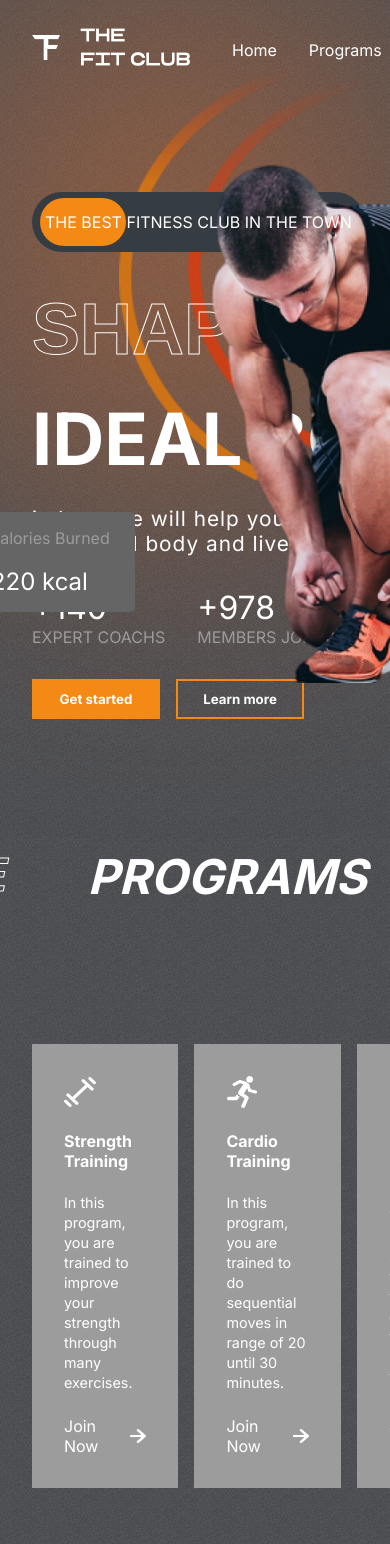
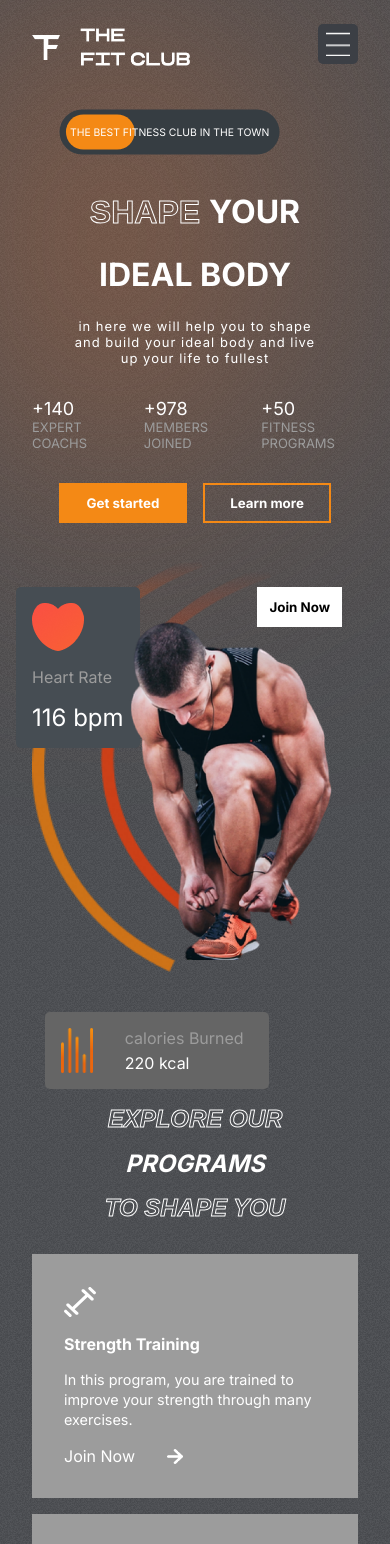
Before and after one commit to marouenmaatoug/FitClub, a React (Create React App) app: page / in a window 390 px wide. Shown: the top 1544 px of the page. Built offline with nearby package versions, Linux system fonts and the light colour scheme.

Commit message:
Responive - Mobile view

```diff
--- a/src/components/Header/Header.css
+++ b/src/components/Header/Header.css
@@ -11,3 +11,23 @@
     color: var(--orange);
     cursor: pointer;
 }
+@media screen and (max-width: 768px) {
+    .header > :nth-child(2) {
+        position: fixed;
+        right: 2rem;
+        z-index: 99;
+    }
+    .header-menu {
+        flex-direction: column;
+        background-color: var(--appColor);
+        padding: 2rem;
+    }
+    .bars {
+        width: 1.5rem;
+        height: 1.5rem;
+        background-color: var(--appColor);
+        padding: 0.5rem;
+        border-radius: 5px;
+        cursor: pointer;
+    }
+}
--- a/src/components/Header/Header.jsx
+++ b/src/components/Header/Header.jsx
@@ -1,18 +1,27 @@
-import React from "react";
+import React, { useState } from "react";
 import "./Header.css";
 import Logo from "../../assets/logo.png";
+import Bars from "../../assets/bars.png";
 
 const Header = () => {
+    const mobile = window.innerWidth <= 768 ? true : false;
+    const [menuOpened, setMenuOpened] = useState(false);
     return (
         <div className="header">
             <img src={Logo} alt="" className="logo" />
-            <ul className="header-menu">
-                <li>Home</li>
-                <li>Programs</li>
-                <li>Why us</li>
-                <li>Plans</li>
-                <li>Testimonials</li>
-            </ul>
+            {menuOpened === false && mobile === true ? (
+                <div onClick={() => setMenuOpened(true)}>
+                    <img className="bars" src={Bars} alt="" />
+                </div>
+            ) : (
+                <ul className="header-menu">
+                    <li onClick={() => setMenuOpened(false)}>Programs</li>
+                    <li onClick={() => setMenuOpened(false)}>Why us</li>
+                    <li onClick={() => setMenuOpened(false)}>Home</li>
+                    <li onClick={() => setMenuOpened(false)}>Plans</li>
+                    <li onClick={() => setMenuOpened(false)}>Testimonials</li>
+                </ul>
+            )}
         </div>
     );
 };
--- a/src/components/Hero/Hero.css
+++ b/src/components/Hero/Hero.css
@@ -169,3 +169,70 @@
     height: 30rem;
     left: 0;
 }
+@media screen and (max-width: 768px) {
+    .hero {
+        flex-direction: column;
+    }
+    .hero-blur {
+        width: 14rem;
+    }
+    .the-best-ad {
+        margin-top: 0;
+        font-size: small;
+        align-items: center;
+        transform: scale(0.8);
+    }
+    .hero-text {
+        font-size: xx-large;
+        align-items: center;
+        justify-content: center;
+    }
+    .hero-text > div:nth-of-type(3) {
+        font-size: small;
+        font-weight: 200;
+        letter-spacing: 1px;
+        text-align: center;
+    }
+    .hero-buttons {
+        justify-content: center;
+    }
+    .figures > div > span:nth-of-type(1) {
+        font-size: large;
+    }
+    .figures > div > span:nth-of-type(2) {
+        font-size: small;
+    }
+    .right-h {
+        position: relative;
+        background: none;
+    }
+    .heart-rate {
+        left: 1rem;
+        top: 2rem;
+    }
+    .calories {
+        position: relative;
+        top: 7rem;
+        left: 2.8rem;
+    }
+    .calories > img {
+        width: 2rem;
+    }
+    .calories > div > :nth-child(2) {
+        color: white;
+        font-size: 1rem;
+    }
+    .hero-image {
+        position: relative;
+        width: 15rem;
+        top: 7rem;
+        left: 7rem;
+        top: 4rem;
+        align-items: center;
+    }
+    .hero-image-back {
+        width: 15rem;
+        left: 2rem;
+        top: 0;
+    }
+}
--- a/src/components/Hero/Hero.jsx
+++ b/src/components/Hero/Hero.jsx
@@ -9,6 +9,7 @@
 
 const Hero = () => {
     const transition = { type: "spring", duration: 3 };
+    const mobile = window.innerWidth <= 768 ? true : false;
     return (
         <div className="hero">
             <div className="blur hero-blur"></div>
@@ -17,7 +18,7 @@
                 {/* The best ad */}
                 <div className="the-best-ad">
                     <motion.div
-                        initial={{ left: "238px" }}
+                        initial={{ left: mobile ? "165px" : "238px" }}
                         whileInView={{ left: "8px" }}
                         transition={{ ...transition, type: "tween" }}
                     ></motion.div>
--- a/src/components/Join/Join.css
+++ b/src/components/Join/Join.css
@@ -41,3 +41,17 @@
     background-color: orange;
     color: white;
 }
+@media screen and (max-width: 768px) {
+    .Join {
+        flex-direction: column;
+        gap: 1rem;
+    }
+    .left-j {
+        display: flex;
+        font-size: x-large;
+        gap: 2rem;
+    }
+    .right-j {
+        padding: 2rem;
+    }
+}
--- a/src/components/Plans/Plans.css
+++ b/src/components/Plans/Plans.css
@@ -59,3 +59,11 @@
 .plans > :nth-child(2) > button {
     color: var(--orange);
 }
+@media screen and (max-width: 768px) {
+    .plans {
+        flex-direction: column;
+    }
+    .plans > :nth-child(2) {
+        transform: none;
+    }
+}
--- a/src/components/Programs/Programs.css
+++ b/src/components/Programs/Programs.css
@@ -52,3 +52,16 @@
     cursor: pointer;
     background: var(--planCard);
 }
+@media screen and (max-width: 768px) {
+    .programs-header {
+        flex-direction: column;
+        gap: 1rem;
+        font-size: x-large;
+        margin-top: 2rem;
+        align-items: center;
+        justify-content: center;
+    }
+    .program-categories {
+        flex-direction: column;
+    }
+}
--- a/src/components/Reasons/Reasons.css
+++ b/src/components/Reasons/Reasons.css
@@ -72,3 +72,27 @@
 .partners > img {
     width: 2.5rem;
 }
+@media screen and (max-width: 768px) {
+    .Reasons {
+        flex-direction: column;
+    }
+    .left-r {
+        grid-auto-rows: auto;
+        overflow: hidden;
+    }
+    .left-r > :nth-child(1) {
+        width: 7rem;
+        height: 17rem;
+    }
+    .left-r > :nth-child(2) {
+        width: 15rem;
+        height: 10rem;
+    }
+    .left-r > :nth-child(3) {
+        width: 7rem;
+    }
+    .left-r > :nth-child(4) {
+        width: 7rem;
+        height: 6rem;
+    }
+}
--- a/src/components/Testimonials/Testimonials.css
+++ b/src/components/Testimonials/Testimonials.css
@@ -67,3 +67,34 @@
     width: 1.5rem;
     cursor: pointer;
 }
+@media screen and (max-width: 768px) {
+    .testimonials {
+        flex-direction: column;
+    }
+    .left-t > :nth-child(1),
+    .left-t > :nth-child(2) {
+        font-size: x-large;
+    }
+    .right-t {
+        display: flex;
+        flex-direction: column;
+        align-items: center;
+        justify-content: center;
+        gap: 2rem;
+    }
+    .right-t > div {
+        position: relative;
+        display: none;
+    }
+    .right-t > img {
+        top: 0;
+        right: 0;
+        position: relative;
+        align-self: center;
+    }
+    .right-t > :last-child {
+        display: block;
+        bottom: 0;
+        left: 0;
+    }
+}
```
